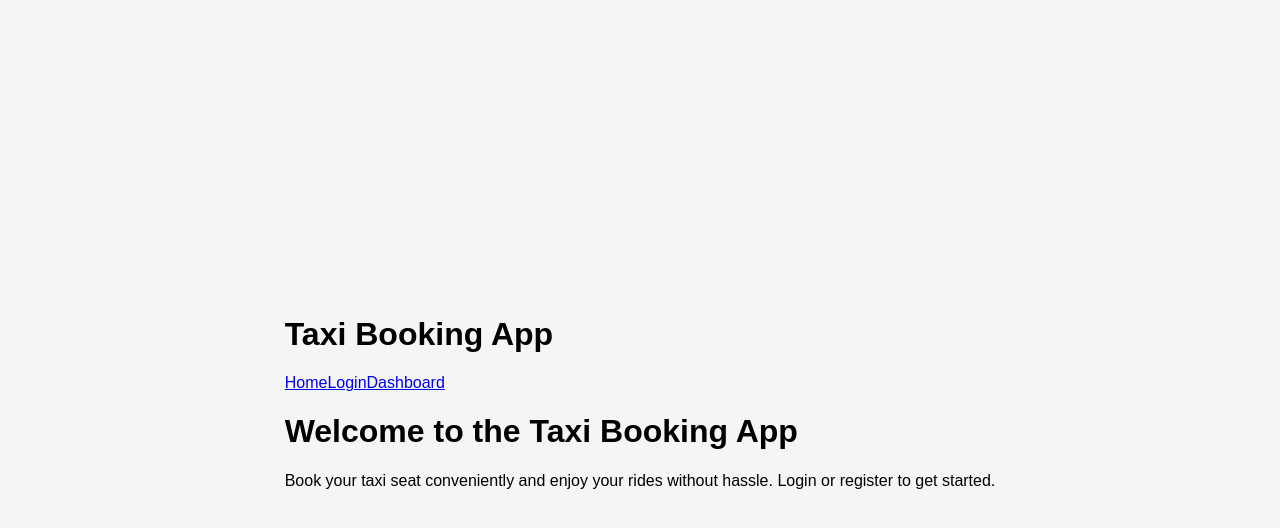
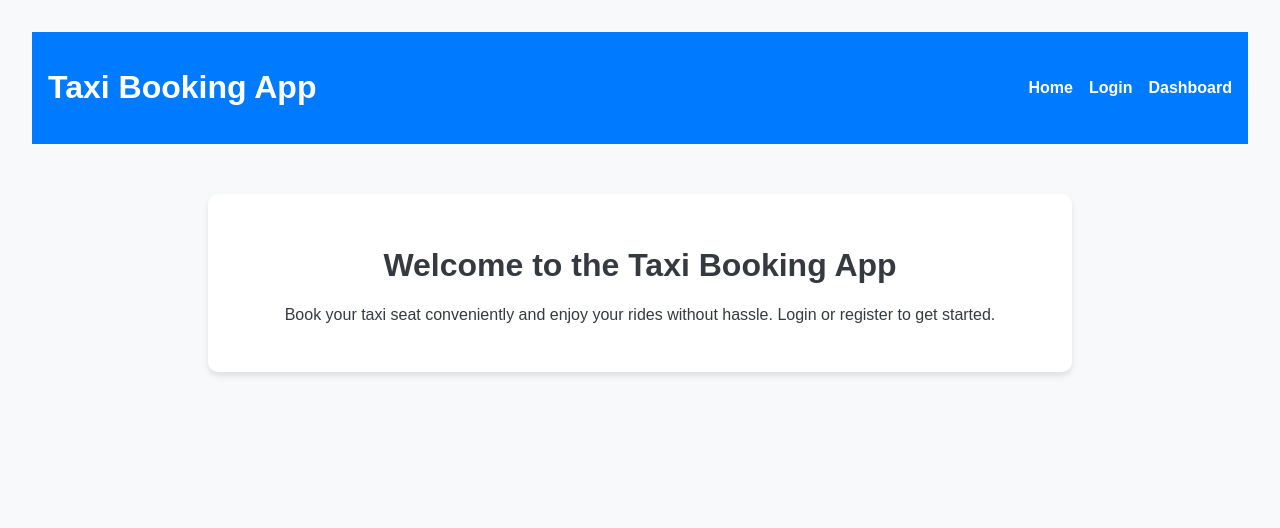
Before and after one commit to Tarto-4/taxi-booking-app, a React (Vite) app in the folder teksy/frontend/: page / in a window 1280 px wide. Shown: the top 528 px of the page. Built offline with nearby package versions, Linux system fonts and the light colour scheme.

Commit message:
style experimenting

```diff
--- a/teksy/frontend/src/styles/styles.css
+++ b/teksy/frontend/src/styles/styles.css
@@ -1,114 +1,115 @@
-/* General styles */
-body {
-  font-family: 'Arial', sans-serif;
-  margin: 0;
-  padding: 0;
-  background-color: #f5f5f5;
-  display: flex;
-  justify-content: center;
-  align-items: center;
-  height: 100vh;
+#root {
+  max-width: 1280px;
+  margin: 0 auto;
+  padding: 2rem;
+  text-align: center;
 }
 
-/* Login Container */
-.login-container {
-  background-color: #ffffff;
-  border-radius: 10px;
-  box-shadow: 0 4px 8px rgba(0, 0, 0, 0.1);
-  width: 400px;
-  padding: 30px;
-  text-align: center;
-  position: relative;
+.logo {
+  height: 6em;
+  padding: 1.5em;
+  will-change: filter;
+  transition: filter 300ms;
+}
+.logo:hover {
+  filter: drop-shadow(0 0 2em #646cffaa);
+}
+.logo.react:hover {
+  filter: drop-shadow(0 0 2em #61dafbaa);
 }
 
-/* Logo */
-.login-container img.logo {
-  width: 100px;
-  height: auto;
-  margin-bottom: 20px;
-}
-
-/* Title */
-.login-container h1 {
-  font-size: 24px;
-  color: #333;
-  margin-bottom: 20px;
-}
-
-/* Form */
-.login-container form {
-  display: flex;
-  flex-direction: column;
-  gap: 15px;
-}
-
-.login-container form input[type="email"],
-.login-container form input[type="password"] {
-  padding: 12px;
-  border: 1px solid #ddd;
-  border-radius: 5px;
-  font-size: 16px;
-  width: 100%;
-  box-sizing: border-box;
-}
-
-/* Flexbox for email and password */
-.flex-input {
-  display: flex;
-  flex-direction: column;
-  gap: 10px;
-}
-
-/* Buttons */
-.login-container form button {
-  padding: 12px;
-  border: none;
-  border-radius: 5px;
-  font-size: 16px;
-  cursor: pointer;
-  background-color: #2c98f0;
-  color: white;
-  transition: background-color 0.3s ease;
-}
-
-.login-container form button:hover {
-  background-color: #1a6fb3;
-}
-
-/* Register Button */
-.register-btn {
-  background-color: #34a853;
-  margin-top: 10px;
-}
-
-.register-btn:hover {
-  background-color: #2b8a43;
-}
-
-/* Links */
-.login-container a {
-  text-decoration: none;
-  color: #2c98f0;
-  font-size: 14px;
-  margin-top: 10px;
-  display: block;
-}
-
-.login-container a:hover {
-  color: #1a6fb3;
-}
-
-/* Responsive Design */
-@media (max-width: 480px) {
-  .login-container {
-    width: 90%;
-    padding: 20px;
+@keyframes logo-spin {
+  from {
+    transform: rotate(0deg);
+  }
+  to {
+    transform: rotate(360deg);
   }
 }
 
-/* Implementing Logo */
-.logo-container {
+@media (prefers-reduced-motion: no-preference) {
+  a:nth-of-type(2) .logo {
+    animation: logo-spin infinite 20s linear;
+  }
+}
+
+.card {
+  padding: 2em;
+}
+
+.read-the-docs {
+  color: #888;
+}
+
+body {
+  margin: 0;
+  font-family: 'Arial', sans-serif;
+  background-color: #f8f9fa;
+  color: #343a40;
+}
+
+.navbar {
+  background-color: #007bff;
+  color: #fff;
+  padding: 1rem;
   display: flex;
-  justify-content: center;
-  margin-bottom: 20px;
+  justify-content: space-between;
+  align-items: center;
 }
+
+.navbar a {
+  color: #fff;
+  text-decoration: none;
+  margin-left: 1rem;
+  font-weight: bold;
+}
+
+.container {
+  max-width: 800px;
+  margin: 50px auto;
+  padding: 2rem;
+  background-color: #fff;
+  border-radius: 10px;
+  box-shadow: 0 4px 6px rgba(0, 0, 0, 0.1);
+}
+
+button {
+  background-color: #007bff;
+  color: #fff;
+  padding: 10px 20px;
+  border: none;
+  border-radius: 5px;
+  cursor: pointer;
+}
+
+button:hover {
+  background-color: #0056b3;
+}
+
+.form-group {
+  display: flex;
+  align-items: center;
+  margin-bottom: 1rem;
+}
+
+.form-group label {
+  width: 100px;
+  font-weight: bold;
+}
+
+.form-group input {
+  flex: 1;
+  padding: 10px;
+  border: 1px solid #ced4da;
+  border-radius: 5px;
+}
+
+.icon {
+  margin-right: 10px;
+}
+
+.logo {
+  display: block;
+  margin: 0 auto 20px;
+  width: 100px;
+}
```
